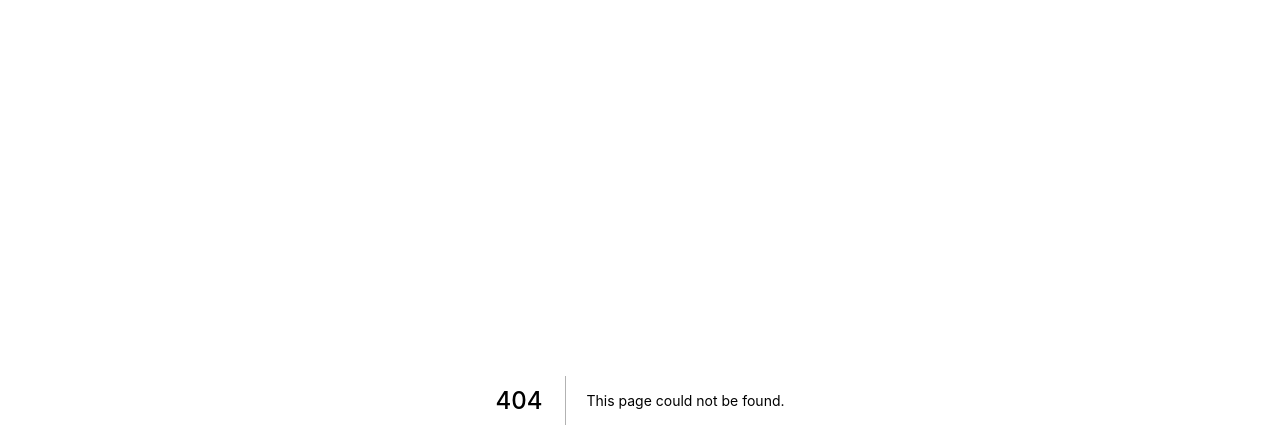
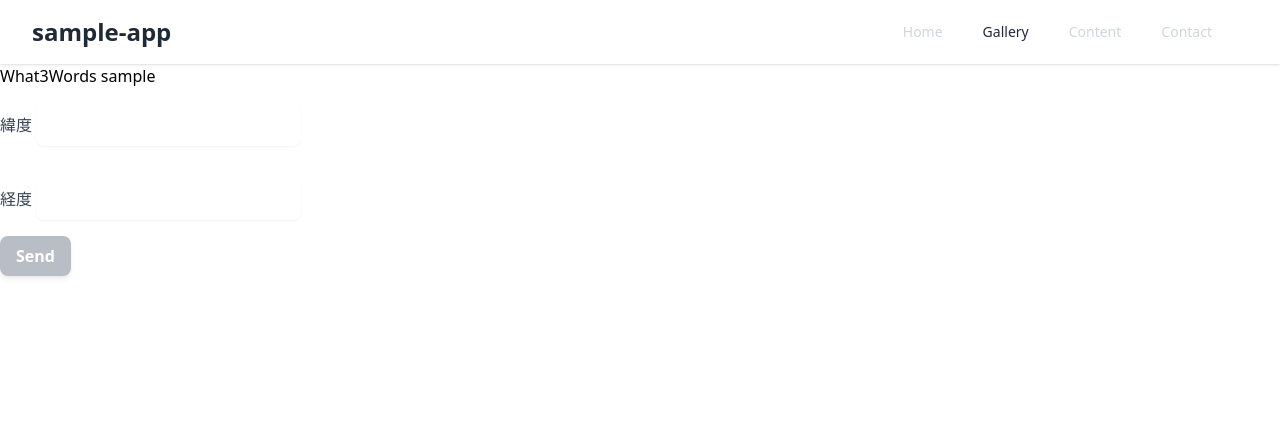
Before and after one commit to Tkutose/nextjs-sample-app, a Next.js app: page /result in a window 1280 px wide. Before the commit this address had no page. Shown: the top 448 px of the page. Built offline with nearby package versions, Linux system fonts and the light colour scheme.

Commit message:
formを使った値受け渡し

```diff
--- a/components/XYForm.tsx
+++ /dev/null
@@ -1,13 +0,0 @@
-import Input from './input'
-
-export default function xyForm () {
-    return (
-        <form>
-            <Input place_holder={"緯度"}></Input>
-            <Input place_holder={"経度"}></Input>
-            <button type="submit" className="py-2 px-4 bg-gray-400 hover:bg-gray-500  text-white transition ease-in duration-200 text-center text-base font-semibold shadow-md opacity-70 rounded-lg ">
-                Send
-            </button>
-        </form >
-    )
-}
--- a/components/input.tsx
+++ b/components/input.tsx
@@ -1,10 +1,18 @@
-export default function input({ place_holder}:{place_holder: string}) {
+type InputInfo = {place_holder:string, name:string}
+
+export default function input( info: InputInfo ) {
     return (
         <div className=" relative ">
             <label className="text-gray-700">
-                {place_holder}
+                {info.place_holder}
             </label>
-            <input type="number" id="name-with-label" className=" rounded-lg border-transparent flex-1 appearance-none border border-gray-300 py-2 px-4 my-4 mx-1 bg-white text-gray-700 shadow-sm text-base focus:outline-none focus:ring-2 focus:ring-gray-600 focus:border-transparent" />
+
+            <input
+                type="number"
+                name={info.name}
+                required
+                className="rounded-lg border-transparent flex-1 appearance-none border border-gray-300 py-2 px-4 my-4 mx-1 bg-white text-gray-700 shadow-sm text-base focus:outline-none focus:ring-2 focus:ring-gray-600 focus:border-transparent"
+                />
         </div>
     )
 }
--- a/lib/api.ts
+++ b/lib/api.ts
@@ -1,9 +1,7 @@
 const W3WURL: string = "https://api.what3words.com/v3/convert-to-3wa"
 const W3WKEY: string = "7VIMFSG4"
 
-export const get3wa = async () => {
-    const lat = 34.645772
-    const lng = 133.889950
+export const get3wa = async (lat :number, lng: number) => {
     const res:any = await fetch(`${W3WURL}?coordinates=${lat}%2C${lng}&language=ja&format=json&key=${W3WKEY}`)
         .catch((err) => {
             console.error(err)
--- /dev/null
+++ b/pages/api/form.ts
@@ -0,0 +1,4 @@
+export default function handler(req, res) {
+    const body = req.body
+    res.status(200).json({lat: body.lat, lng: body.lng })
+}
--- a/pages/index.tsx
+++ b/pages/index.tsx
@@ -1,25 +1,14 @@
 import Header from '../components/header'
 import XYForm from '../components/XYForm'
-import { get3wa } from '../lib/api'
 
-export const getStaticProps = async () => {
-  const address = await get3wa()
 
-  return {
-    props: {
-      address: address
-    }
-  }
-}
 
-export default function Home({ address }) {
+export default function Home() {
   return (
     <div>
       <Header />
       <h1> What3Words sample </h1>
       {/* <XYForm></XYForm> */}
-      <p>{address.words}</p>
-
     </div>
   )
 }
--- /dev/null
+++ b/pages/result.tsx
@@ -0,0 +1,53 @@
+import Header from '../components/header'
+import Input from '../components/input'
+
+export default function PageWithJSbasedForm() {
+
+    // submitをハンドリング
+    const handleSubmit = async (event) => {
+
+        // form送信をストップ
+        event.preventDefault()
+
+        // formの情報を取得
+        const data = {
+            lat: event.target.lat.value,
+            lng: event.target.lng.value,
+        }
+
+        // JSONに変換
+        const JSONdata = JSON.stringify(data)
+
+        // APIエンドポイント
+        const endpoint = '/api/form'
+
+        const options = {
+            method: 'POST',
+            headers: {
+                'Content-Type': 'application/json',
+            },
+            body: JSONdata,
+        }
+
+        // response取得
+        const response = await fetch(endpoint, options)
+
+        const result = await response.json()
+        alert(`緯度:${result.lat} 経度:${result.lng}`)
+    }
+
+    return (
+        <div>
+            <Header />
+            <h1> What3Words sample </h1>
+            <form onSubmit={handleSubmit} >
+                <Input place_holder='緯度' name="lat"></Input>
+                <Input place_holder='経度' name="lng"></Input>
+                <button type="submit" className="py-2 px-4 bg-gray-400 hover:bg-gray-500  text-white transition ease-in duration-200 text-center text-base font-semibold shadow-md opacity-70 rounded-lg ">
+                    Send
+                </button>
+            </form >
+
+        </div>
+    )
+}
```
